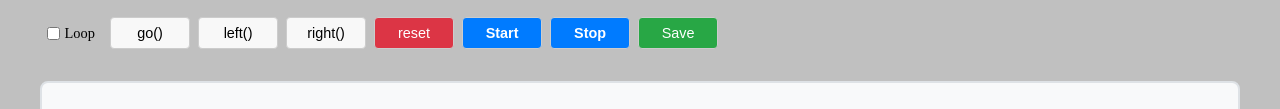
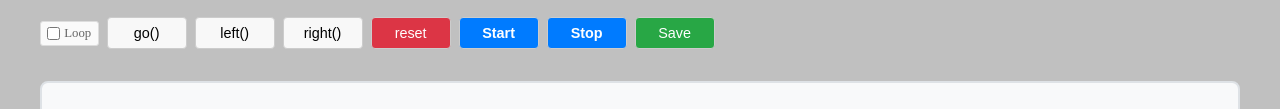
Before and after one commit to NoNotNow/Iaufer, a website with bundled scripts: page index.html in a window 1280 px wide. Shown: the part 575-684 px from the top of the page. Built offline with nearby package versions, Linux system fonts and the light colour scheme.

Commit message:
Updated styles.css

```diff
--- a/styles.css
+++ b/styles.css
@@ -288,18 +288,18 @@ body{
   display: flex;
   align-items: center;
   gap: 0.3em;
-  font-size: 0.9em;
+  font-size: 0.8em;
   cursor: pointer;
   padding: 0.3em 0.5em;
-  border: none;
-  background-color: transparent;
+  border: 0.0625em solid #ddd;
+  background-color: #fafafa;
   border-radius: 3px;
   transition: background-color 0.2s;
-  color: inherit;
+  color: #666;
 }
 
 .loop-control:hover {
-  background-color: rgba(0,0,0,0.05);
+  background-color: #f0f0f0;
 }
 
 .loop-control input[type="checkbox"] {
```
